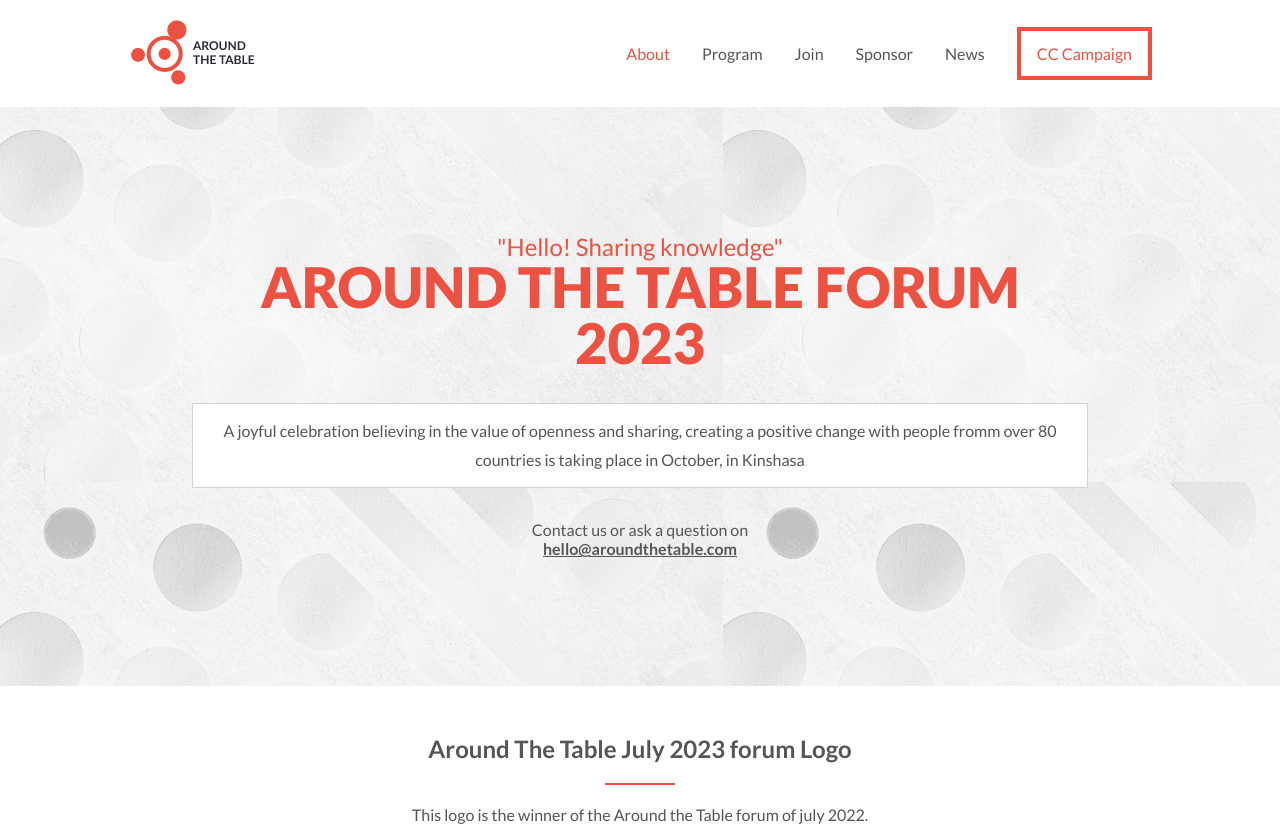
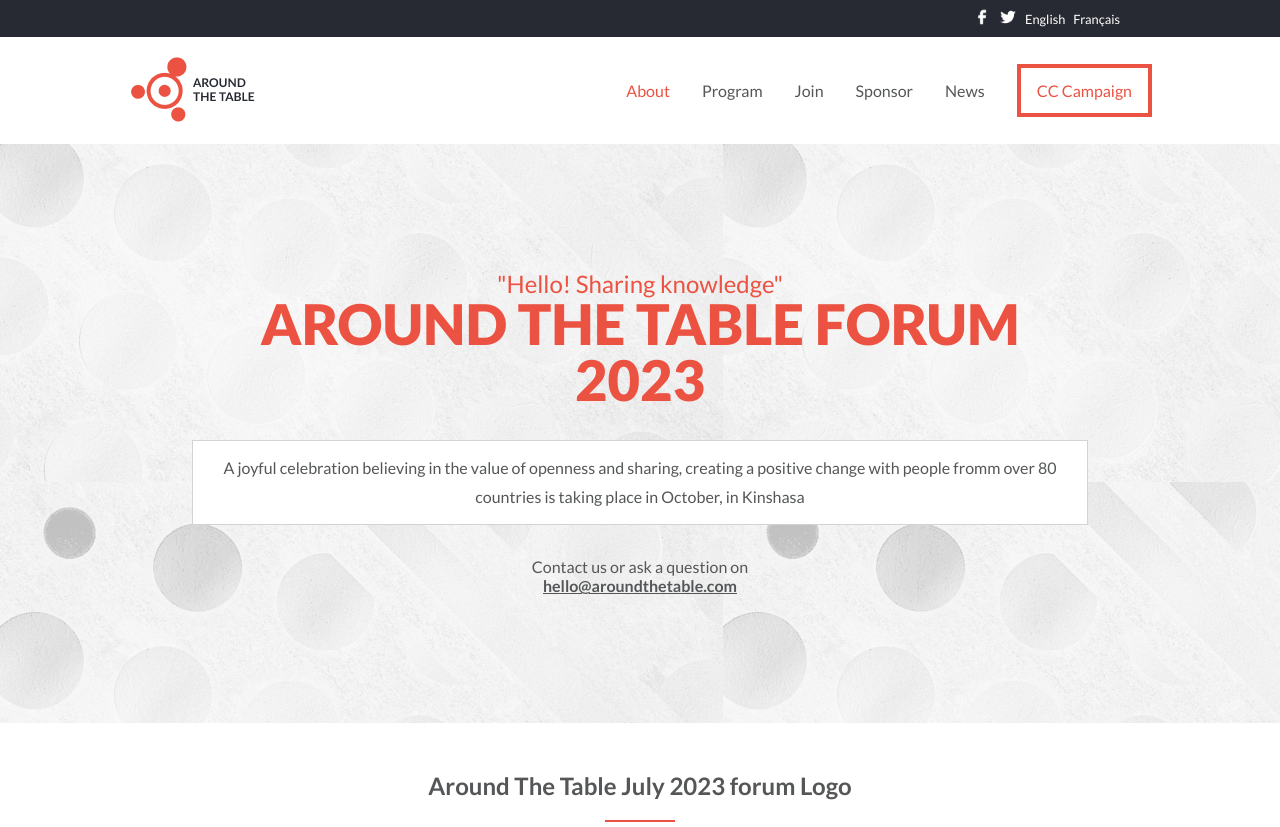
Before and after one commit to thasipablo/around_the_table, a website: page about.html in a window 1280 px wide. Shown: the top 827 px of the page. Drawn offline with Linux system fonts and the light colour scheme.

Commit message:
add socials bar

```diff
--- a/about.html
+++ b/about.html
@@ -16,6 +16,14 @@
   <body>
     <main class="about-page">
       <header class="header">
+        <div class="socials-wrapper">
+          <div class="socials container">
+            <div class="social"><img src="images/facebook.png" alt="facebook icon"></div>
+            <div class="social"><img src="images/twitter.png" alt="twitter icon"></div>
+            <div>English</div>
+            <div>Français</div>
+          </div>
+        </div>
         <nav class="nav-bar">
           <div class="container">
             <button class="hamburger-menu">
--- a/css/style.css
+++ b/css/style.css
@@ -47,6 +47,10 @@
 .container {
   max-width: 1024px;
   margin: 0 auto;
+}
+
+.socials-wrapper {
+  display: none;
 }
 
 .header {
@@ -430,6 +434,25 @@
 }
 
 @media screen and (min-width: 768px) {
+  .socials-wrapper {
+    display: block;
+    background-color: var(--primary-color);
+  }
+
+  .socials {
+    display: flex;
+    justify-content: end;
+    align-items: center;
+    font-size: 0.8rem;
+    color: #fff;
+    gap: 0.5rem;
+    padding: 0.5rem 2rem;
+  }
+
+  .socials img {
+    width: 18px;
+  }
+
   #brand {
     display: block;
   }
```
Also changed, not shown: index.html (+8 -0 lines), images/facebook.png (added), images/twitter.png (added).
